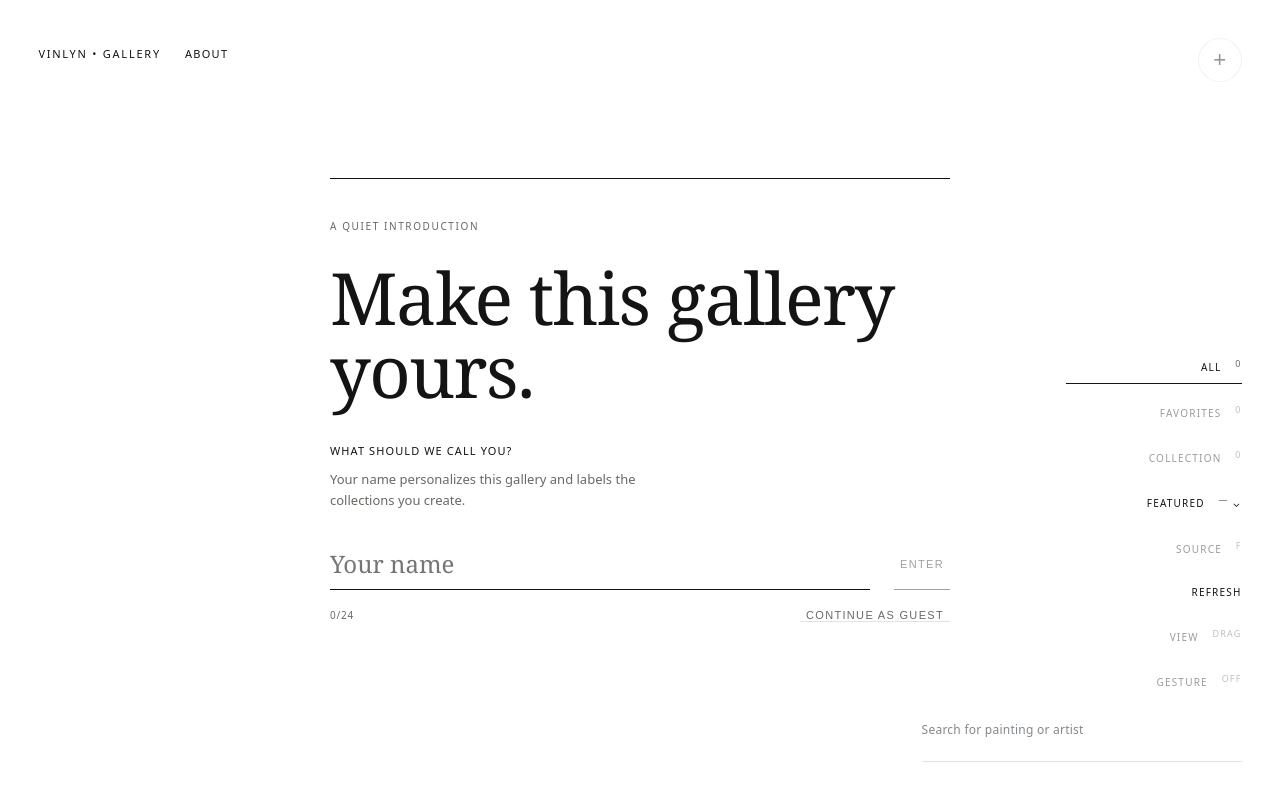
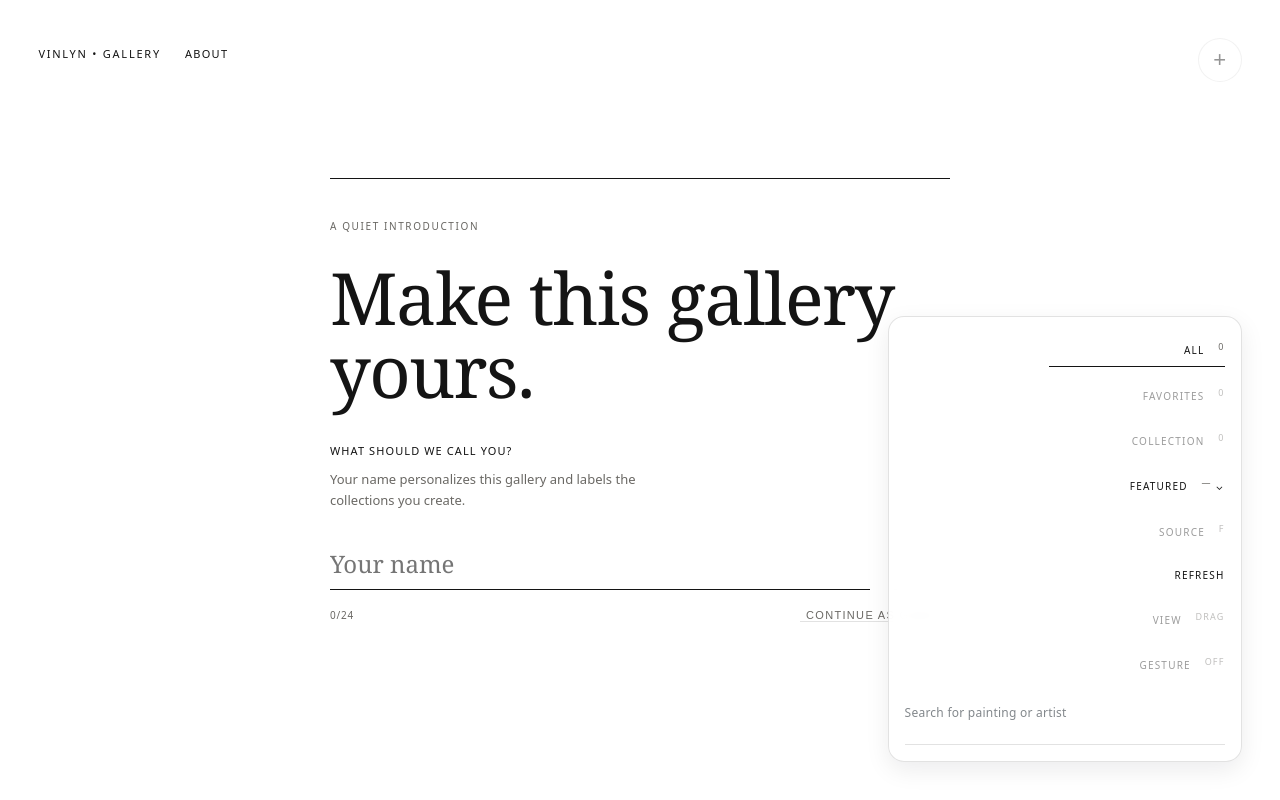
Before and after one commit to PraisejahOsumgbaBenson/vinlyn, a React (Vite) app: page / in a window 1280 px wide. Built offline with nearby package versions, Linux system fonts and the light colour scheme.

Commit message:
style: give the filter rail a clean surface
Grid text showed through the fixed filter controls while scrolling. A light panel background and padding keep the controls readable and stop the rail from feeling packed into the artwork.

```diff
--- a/src/App.css
+++ b/src/App.css
@@ -186,6 +186,15 @@
   flex-direction: column;
   align-items: flex-end;
   gap: var(--space-2);
+  max-width: calc(100vw - (var(--chrome-inset) * 2));
+  padding: var(--space-3);
+  border: 1px solid var(--hairline);
+  border-radius: 16px;
+  background: rgba(255, 255, 255, 0.94);
+  -webkit-backdrop-filter: blur(8px);
+  backdrop-filter: blur(8px);
+  box-shadow: 0 8px 24px rgba(8, 12, 20, 0.08);
+  pointer-events: auto;
   animation: riseIn 620ms cubic-bezier(0.2, 0.8, 0.2, 1);
 }
 
@@ -229,6 +238,7 @@
 .unveil-collection-select {
   pointer-events: auto;
   width: min(15rem, calc(100vw - 40px));
+  max-width: 100%;
   height: 34px;
   border-radius: 0;
   border: none;
@@ -244,6 +254,7 @@
 .unveil-collection-manage {
   pointer-events: auto;
   width: min(18rem, calc(100vw - 40px));
+  max-width: 100%;
   display: grid;
   gap: 6px;
   padding: 8px;
@@ -346,6 +357,7 @@
 .unveil-favorites-panel {
   pointer-events: auto;
   width: min(20rem, calc(100vw - 40px));
+  max-width: 100%;
   max-height: min(36vh, 320px);
   overflow: auto;
   display: grid;
@@ -1497,7 +1509,7 @@
     max-height: calc(100svh - 24px);
     overflow-y: auto;
     pointer-events: auto;
-    padding-right: 2px;
+    padding-right: var(--space-3);
   }
 
   .unveil-filter {
```
Also changed, not shown: 1 other file (tests, documents, lock files or other folders).
